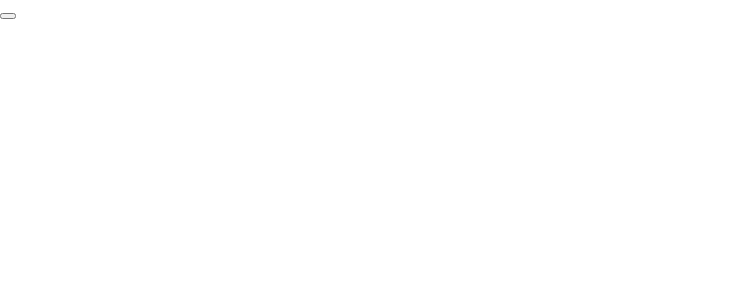
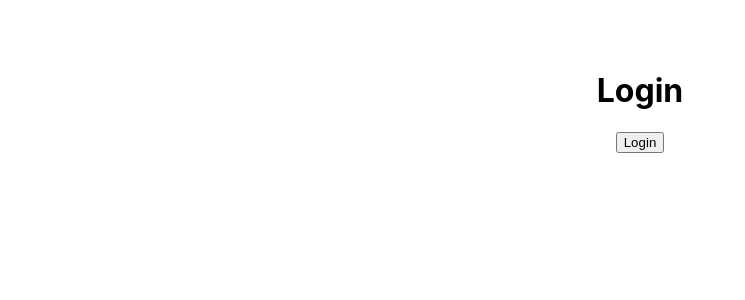
Before and after one commit to austin-personal/kj-kloudify, a React (Create React App) app in the folder client/: page /login in a window 1280 px wide. Before the commit this address had no page. Shown: the top 300 px of the page, without its empty margins (0-745 px from the left). Built offline with nearby package versions, Linux system fonts and the light colour scheme.

Commit message:
FE-TH / simple Login and if you click the Login button, go to Home Page with NavBar

```diff
--- a/client/src/App.tsx
+++ b/client/src/App.tsx
@@ -1,11 +1,35 @@
-import React from 'react';
-import './App.css';
+import React, { useState } from 'react';
+import { BrowserRouter as Router, Route, Routes, Navigate } from 'react-router-dom';
+import Home from './pages/Home/Home';
+import Login from './pages/Login/Login';
+import NavBar from './components/NavBar/NavBar';
 
 function App() {
-  return (
-    <div className="App">
-    </div>
-  );
+    const [isLoggedIn, setIsLoggedIn] = useState(false);
+
+    return (
+        <Router>
+            <Routes>
+                {/* 로그인 화면 */}
+                <Route path="/login" element={<Login setIsLoggedIn={setIsLoggedIn} />} />
+
+                {/* 모든 로그인 후 페이지에 적용될 레이아웃 */}
+                <Route path="/*" element={isLoggedIn ? <Layout /> : <Navigate to="/login" />} />
+            </Routes>
+        </Router>
+    );
 }
 
+// 로그인 후 네비게이션 바가 항상 포함된 레이아웃 컴포넌트
+const Layout: React.FC = () => {
+    return (
+        <>
+            <NavBar />
+            <Routes>
+                <Route path="/" element={<Home />} />
+            </Routes>
+        </>
+    );
+};
+
 export default App;
--- a/client/src/components/NavBar/NavBar.tsx
+++ b/client/src/components/NavBar/NavBar.tsx
@@ -1,18 +1,17 @@
-// src/components/NavBar/NavBar.tsx
 import React from 'react';
 import './NavBar.css';
+import { Link } from 'react-router-dom';
 
 const NavBar: React.FC = () => {
     return (
         <nav className="navbar">
-      <div className="navbar-logo">
-        MyLogo
-      </div>
+            <div className="navbar-logo">MyLogo</div>
             <ul className="navbar-links">
-        <li><a href="/">Home</a></li>
-        <li><a href="/about">About</a></li>
-        <li><a href="/services">Services</a></li>
-        <li><a href="/contact">Contact</a></li>
+                <li><Link to="/">Home</Link></li>
+                <li><Link to="/guide">Guide</Link></li>
+                <li><Link to="/history">History</Link></li>
+                <li><Link to="/profile">Profile</Link></li>
+                <li><Link to="/review">Review</Link></li>
             </ul>
         </nav>
     );
--- a/client/src/index.tsx
+++ b/client/src/index.tsx
@@ -2,14 +2,13 @@ import React from 'react';
 import ReactDOM from 'react-dom/client';
 import './index.css';
 import App from './App';
-import Login from './pages/Login/Login'
 
 const root = ReactDOM.createRoot(
   document.getElementById('root') as HTMLElement
 );
 root.render(
   <React.StrictMode>
-    <Login />
+    <App />
   </React.StrictMode>
 );
 
--- a/client/src/pages/Home/Home.tsx
+++ b/client/src/pages/Home/Home.tsx
@@ -1,12 +1,11 @@
 import React from 'react';
-import './Home.css';
 
-function Home() {
-  return (
-    <div>
-
-    </div>
-  );
-}
+const Home: React.FC = () => {
+    return (
+        <div style={{ textAlign: 'center', marginTop: '50px' }}>
+            <h1>Welcome to the Home Page</h1>
+        </div>
+    );
+};
 
 export default Home;
--- a/client/src/pages/Login/Login.tsx
+++ b/client/src/pages/Login/Login.tsx
@@ -1,19 +1,24 @@
 import React from 'react';
-import './Login.css';
-import { BrowserRouter as Router, Route, Routes } from 'react-router-dom';
-import Home from '../Home/Home'
+import { useNavigate } from 'react-router-dom';
 
-function Login() {
+interface LoginProps {
+    setIsLoggedIn: (loggedIn: boolean) => void;
+}
+
+const Login: React.FC<LoginProps> = ({ setIsLoggedIn }) => {
+    const navigate = useNavigate();
+
+    const handleLogin = () => {
+        setIsLoggedIn(true);
+        navigate('/');
+    };
+
     return (
-        <div>
-            <Router>
-                <button></button>
-                <Routes>
-                    <Route path="/" element={<Home />} />
-                </Routes>
-            </Router>
+        <div style={{ display: 'flex', flexDirection: 'column', alignItems: 'center', marginTop: '50px' }}>
+            <h1>Login</h1>
+            <button onClick={handleLogin}>Login</button>
         </div>
     );
-}
+};
 
 export default Login;
```
Also changed, not shown: client/src/pages/Default/Default.tsx (deleted, +0 -21 lines), client/src/pages/Default/Default.css (deleted). Lines whose indentation alone changed are shown as unchanged.
